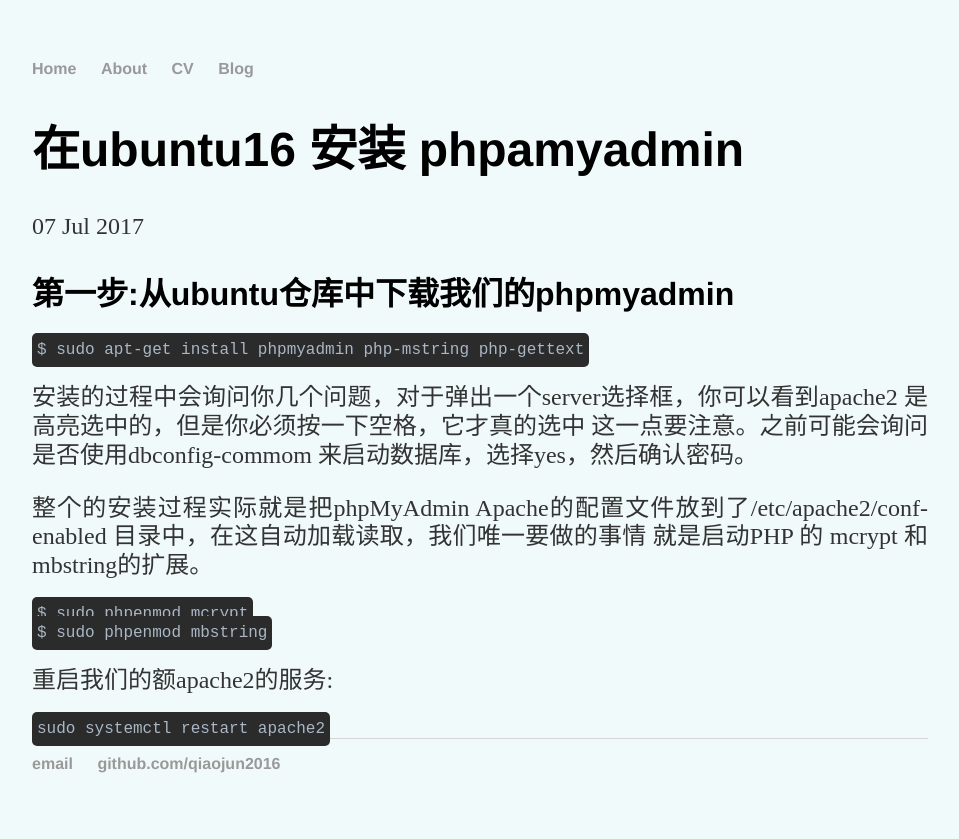
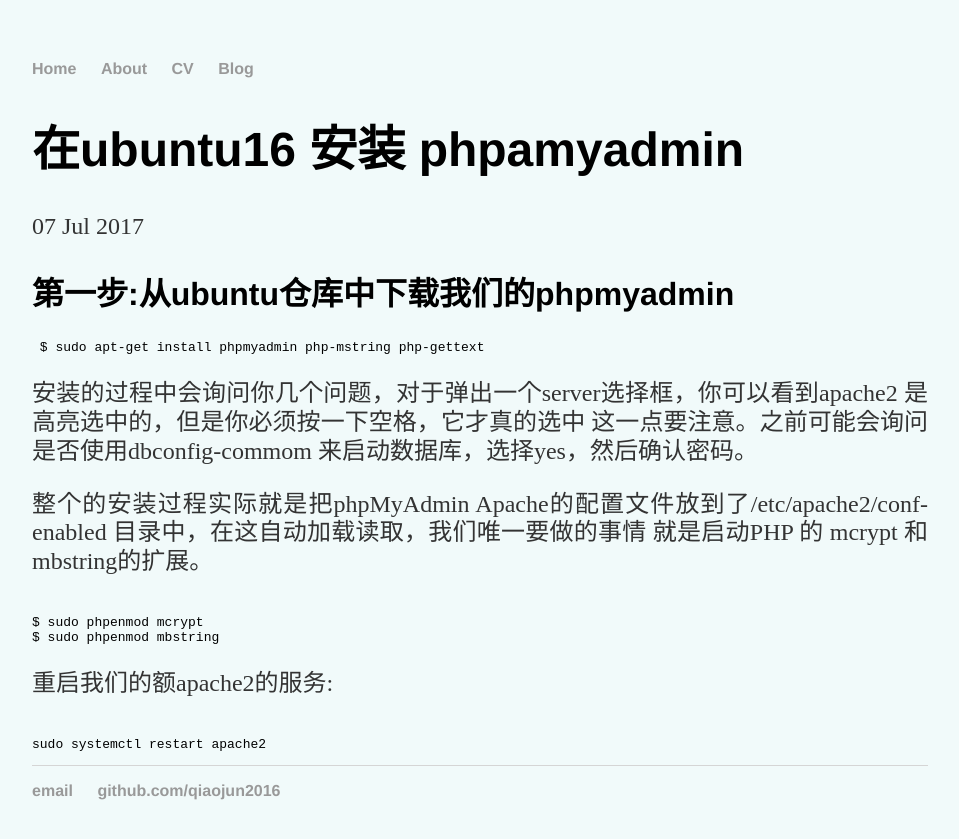
Before and after one commit to qiaojun2016/qiaojun2016.github.io, a Jekyll site: the page built from _posts/2017-07-07-install-phpmyadmin-on-ubuntu.html, in a window 1280 px wide. Shown: the top 839 px of the page, without its empty margins (160-1119 px from the left). Built offline with Jekyll 4.4.1, drawn with Linux system fonts in a browser that asks for light colours.

Commit message:
Update 2017-07-07-install-phpmyadmin-on-ubuntu.html

```diff
--- a/_posts/2017-07-07-install-phpmyadmin-on-ubuntu.html
+++ b/_posts/2017-07-07-install-phpmyadmin-on-ubuntu.html
@@ -4,12 +4,16 @@
 title: 在ubuntu16 安装 phpamyadmin
 ---
 <h2>第一步:从ubuntu仓库中下载我们的phpmyadmin</h2>
-<code> $ sudo apt-get install phpmyadmin php-mstring php-gettext </code>
+<pre class="code"> $ sudo apt-get install phpmyadmin php-mstring php-gettext </pre>
 <p> 安装的过程中会询问你几个问题，对于弹出一个server选择框，你可以看到apache2 是高亮选中的，但是你必须按一下空格，它才真的选中
 这一点要注意。之前可能会询问是否使用dbconfig-commom 来启动数据库，选择yes，然后确认密码。</p>
 <p>整个的安装过程实际就是把phpMyAdmin Apache的配置文件放到了/etc/apache2/conf-enabled 目录中，在这自动加载读取，我们唯一要做的事情
 就是启动PHP 的 mcrypt 和 mbstring的扩展。</p>
-<code> $ sudo phpenmod mcrypt </code><br/>
-<code>$ sudo phpenmod mbstring </code>
+<pre class="code">
+$ sudo phpenmod mcrypt
+$ sudo phpenmod mbstring
+</pre>
 <p> 重启我们的额apache2的服务:</p>
-<code> sudo systemctl restart apache2</code>
+<pre class="code">
+sudo systemctl restart apache2
+</pre>
```
